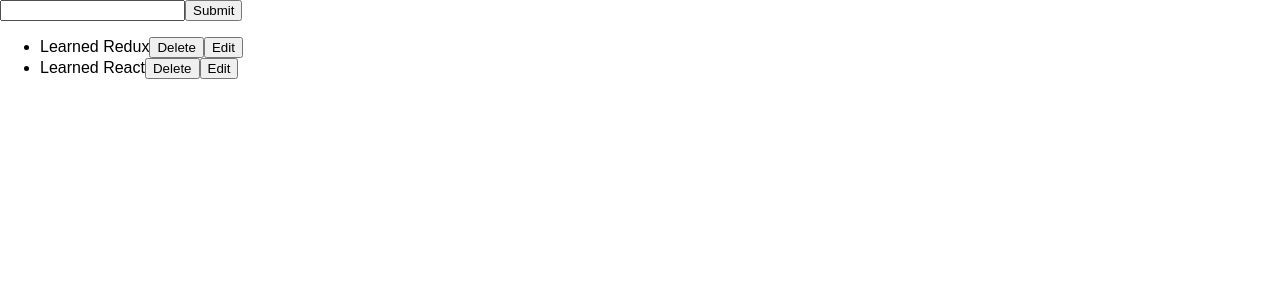
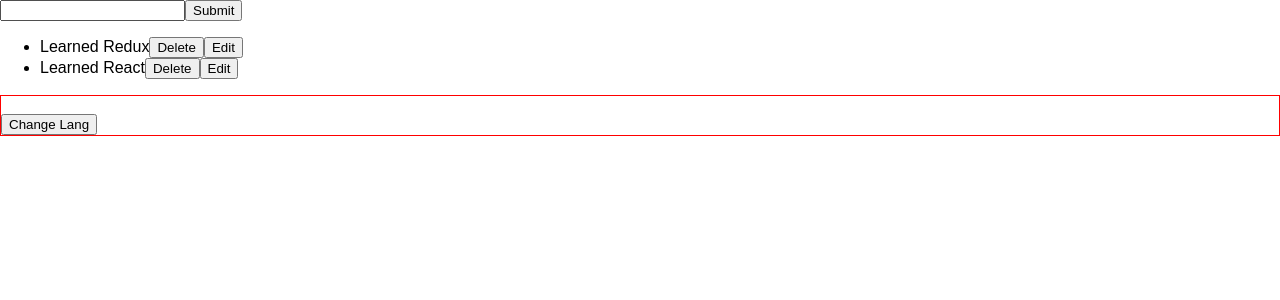
Before and after one commit to shoaibcode/react-session, a React (Create React App) app: page / in a window 1280 px wide. Shown: the top 300 px of the page. Built offline with nearby package versions, Linux system fonts and the light colour scheme; data requests are answered from the project's data file.

Commit message:
stateless functional

```diff
--- a/src/App.js
+++ b/src/App.js
@@ -1,8 +1,10 @@
 import React, { Component } from 'react';
 import axios from "axios"
 
-import AddTodo from "./AddTodo"
-import TodoItem from "./TodoItem"
+import AddTodo from "./AddTodo";
+import TodoItem from "./TodoItem";
+
+import Test from "./Test"
 
 class App extends Component {
 
@@ -107,6 +109,11 @@
                     key={index} />
           })}
         </ul>
+
+        <Test name="Shoaib" clickme={(name) => {
+          console.log(name)
+        }} />
+
      </div>
 
     );
--- a/src/Test.js
+++ b/src/Test.js
@@ -1,31 +1,7 @@
 import React from 'react';
 
-
+/*
 class Test extends React.Component {
-    constructor(props){
-        super(props);
-
-        this.state = {
-           programinglang: "Javascript",
-           myName: props.name
-        }
-
-
-        this.changeLang = this.changeLang.bind(this)
-    }
-
-
-    changeLang(){
-        this.setState({
-            programinglang: "Ruby",
-            myName: "Redux"
-        })
-
-
-        this.props.changeName();
-    }
-
-    //"Props => "State"   {this.state.myName} <br />
   render(){
       return (
           <div style={{ border: "1px solid red"}}>
@@ -33,14 +9,34 @@
            "Props" +  {this.props.name} <br />
 
 
-           "State" +   {this.state.programinglang} <br />
-
-             <button onClick={this.changeLang}>
+             <button>
                  Change Lang
              </button>
           </div>
       )
   }
+}*/
+
+/*
+- Lifecycle
+- no State;
+- no ref
+*/
+
+
+
+function Test(props){
+    return <div style={{ border: "1px solid red" }}>
+
+         <br />
+
+
+        <button onClick={() => {
+            props.clickme("hello")
+        }}>
+            Change Lang
+        </button>
+    </div>
 }
 
 export default Test
--- a/src/TodoItem.js
+++ b/src/TodoItem.js
@@ -35,9 +35,9 @@
         if(this.state.isEditing){
             return <li>
                  <input
-                 ref={(anything) => {
-                    this.todo = anything;
-                 }}
+                  ref={(anything) => {
+                   this.todo = anything;
+                  }}
                   defaultValue={todo.text} />
                 <button onClick={this.editTodo}>Save</button>
                 <button onClick={this.toggleEditing}>Cancel</button>
```
